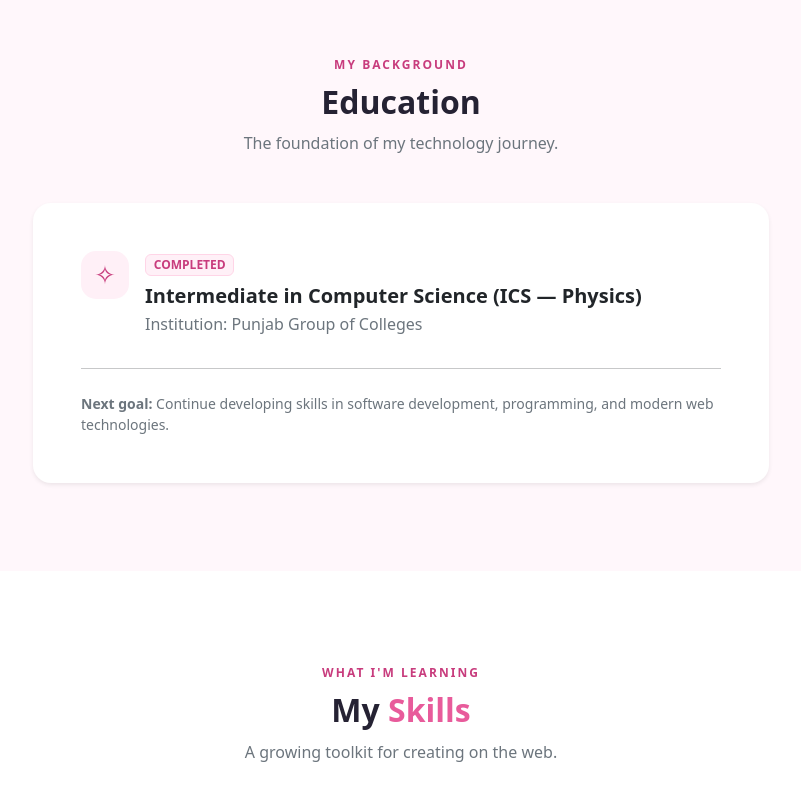
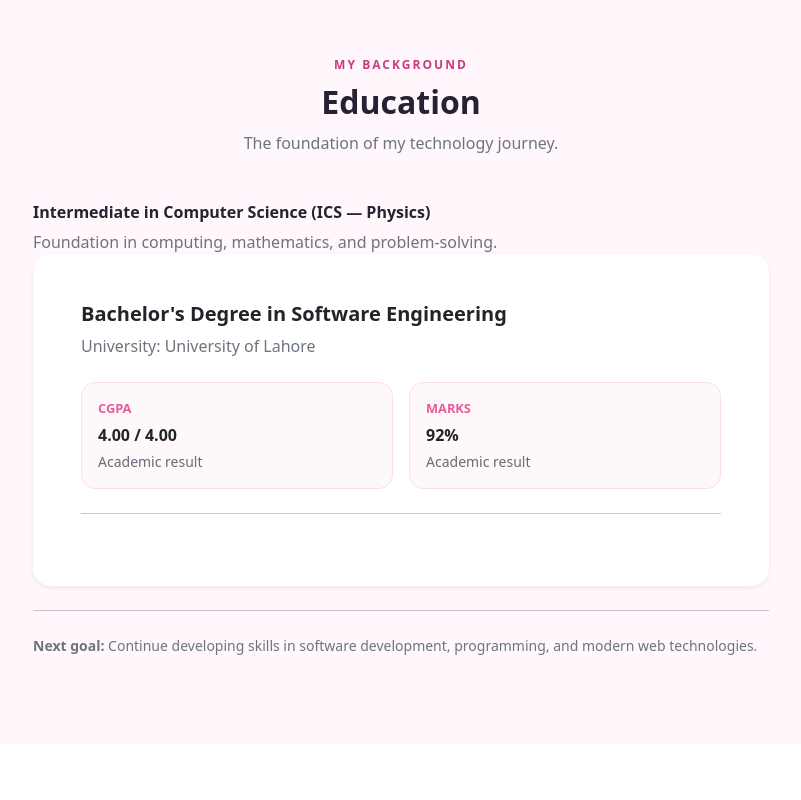
Before and after one commit to MishalMubashar/my-portfolio, a plain HTML site: page index.html in a window 1280 px wide. Shown: the part 1460-2260 px from the top of the page, without its empty margins (239-1040 px from the left). Drawn offline with nearby package versions, Linux system fonts and the light colour scheme.

Commit message:
Revise portfolio details and educational background
Updated the description and titles to reflect current status as a Software Engineer student. Added details about educational qualifications including Bachelor's Degree in Software Engineering.

```diff
--- a/index.html
+++ b/index.html
@@ -3,7 +3,7 @@
 <head>
   <meta charset="UTF-8">
   <meta name="viewport" content="width=device-width, initial-scale=1.0">
-  <meta name="description" content="Mishal Mubashar — software development student portfolio featuring C++, C#, Java, Python, web development, databases, and Mindora AI.">
+  <meta name="description" content="Mishal Mubashar — Software Engineer featuring C++, C#, Java, Python, web development, databases, and Mindora AI.">
   <title>Mishal Mubashar | 3D Developer Portfolio</title>
   <!-- Bootstrap 5 official CDN -->
   <link href="https://cdn.jsdelivr.net/npm/bootstrap@5.3.3/dist/css/bootstrap.min.css" rel="stylesheet">
@@ -39,7 +39,7 @@
             <span class="badge rounded-pill badge-soft mb-3">SOFTWARE DEVELOPMENT · PORTFOLIO</span>
             <p class="eyebrow mb-2">Hello, I'm</p>
             <h1 class="display-3 fw-bold">Mishal <span class="pink-text">Mubashar</span></h1>
-            <h2 class="h4 text-secondary mt-3">Software Development Student · Aspiring Full-Stack Developer</h2>
+            <h2 class="h4 text-secondary mt-3">Software Engineer Student · Aspiring Full-Stack Developer</h2>
             <p class="lead hero-copy mt-3">From C++, C#, Java, and Python to web development and databases, I build projects that turn classroom concepts into practical software. Explore my work, experiments, and progress.</p>
             <div class="d-flex flex-wrap justify-content-center justify-content-lg-start gap-3 mt-4">
               <a class="btn btn-pink btn-lg" href="#projects">View My Projects <span aria-hidden="true">↗</span></a>
@@ -107,16 +107,46 @@
         </div>
         <div class="row justify-content-center">
           <div class="col-lg-8">
-            <div class="education-card card border-0 shadow-sm">
-              <div class="card-body p-4 p-md-5">
-                <div class="d-flex gap-3">
-                  <div class="education-icon">✧</div>
-                  <div>
-                    <span class="badge badge-soft mb-2">COMPLETED</span>
-                    <h3 class="h5 fw-bold mb-1">Intermediate in Computer Science (ICS — Physics)</h3>
-                    <p class="text-secondary mb-2">Institution: Punjab Group of Colleges </p>
-                  </div>
-                </div>
+              <h3 class="h6 fw-bold">
+      Intermediate in Computer Science (ICS — Physics)
+    </h3>
+    <p class="text-secondary mb-0">
+      Foundation in computing, mathematics, and problem-solving.
+    </p>
+
+<div class="education-card card border-0 shadow-sm">
+  <div class="card-body p-4 p-md-5">
+
+    <h3 class="h5 fw-bold mb-2">
+      Bachelor's Degree in Software Engineering
+    </h3>
+
+    <p class="text-secondary mb-4">
+      University: University of Lahore
+    </p>
+
+    <div class="row g-3">
+      <div class="col-sm-6">
+        <div class="mini-info">
+          <span class="pink-text">CGPA</span>
+          <strong>4.00 / 4.00</strong>
+          <small>Academic result</small>
+        </div>
+      </div>
+
+      <div class="col-sm-6">
+        <div class="mini-info">
+          <span class="pink-text">MARKS</span>
+          <strong>92%</strong>
+          <small>Academic result</small>
+        </div>
+      </div>
+    </div>
+
+    <hr class="my-4">
+  </div>
+</div>
+
                 <hr class="my-4">
                 <p class="small text-secondary mb-0"><strong>Next goal:</strong> Continue developing skills in software development, programming, and modern web technologies.</p>
               </div>
```
